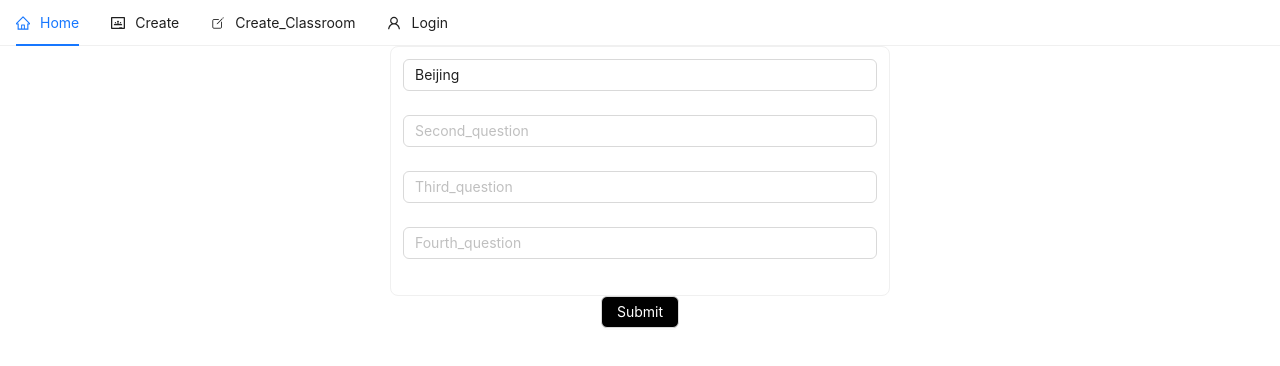
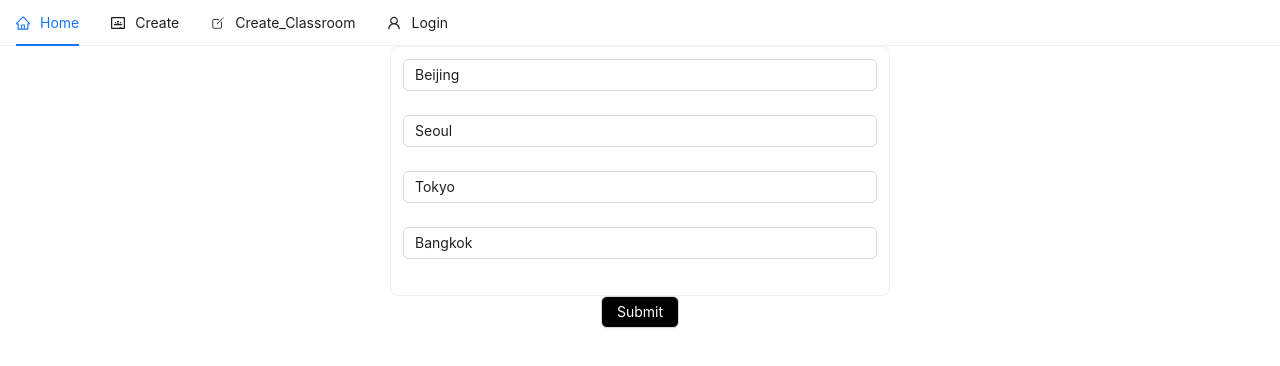
Before and after one commit to abunaserkayes0/Questions, a Next.js app: page /update/1 in a window 1280 px wide. Shown: the top 366 px of the page. Built offline with nearby package versions, Linux system fonts and the light colour scheme.

Commit message:
update data field

```diff
--- a/app/update/[id]/page.tsx
+++ b/app/update/[id]/page.tsx
@@ -1,44 +1,38 @@
 "use client";
-import React, { useState } from "react";
+import React, { useEffect, useState } from "react";
 import { Button, Card, Form, Input } from "antd";
 import questions from "../../../data/db";
-import { Controller, set, useForm } from "react-hook-form";
+import { Controller, useForm } from "react-hook-form";
 import { ErrorMessage } from "@hookform/error-message";
 import { usePathname } from "next/navigation";
 
 export default function UpdatePage() {
   const pathname = usePathname();
   const id = parseInt(pathname.slice(8));
+
   const singleQuestion = questions.find((question) => question.id == id);
+
   const [form] = Form.useForm();
 
   const [firstField, setFirstField] = useState(singleQuestion?.question_1);
-  /* const [secondField, setSecondField] = useState(singleQuestion?.question_2);
+  const [secondField, setSecondField] = useState(singleQuestion?.question_2);
   const [thirdField, setThirdField] = useState(singleQuestion?.question_3);
-  const [fourthField, setFouthField] = useState(singleQuestion?.question_4); */
-
-  /*  const handelFirstField=(e:any)=>
-  {
-    const inputField = ;
-    setFirstField(inputField)
-  } */
-  /* const handelSecondField=(e:any)=>
-  {
-    const inputField = e.target.value;
-    setFirstField(inputField)
-  }
-  const handelThirdField=(e:any)=>
-  {
-    const inputField = e.target.value;
-    setFirstField(inputField)
-  } */
+  const [fourthField, setFourthField] = useState(singleQuestion?.question_4);
 
   const {
     handleSubmit,
     control,
     formState: { errors },
+    setValue,
   } = useForm();
-  const onSubmit = (data: any) => console.log(data);
+  const onSubmit = (data: any) => {
+    data.question_first = firstField;
+    data.question_second = secondField;
+    data.question_third = thirdField;
+    data.question_fourth = fourthField;
+    console.log(data);
+  };
+
   return (
     <>
       <Form
@@ -91,7 +85,14 @@ export default function UpdatePage() {
                     control={control}
                     render={({ field }) => (
                       <Form.Item>
-                        <Input {...field} placeholder="Second_question" />
+                        <Input
+                          {...field}
+                          value={secondField}
+                          onChange={(e) => {
+                            setSecondField(e.target.value);
+                          }}
+                          placeholder="Second_question"
+                        />
                         <ErrorMessage
                           errors={errors}
                           name="question_2"
@@ -108,7 +109,14 @@ export default function UpdatePage() {
                     control={control}
                     render={({ field }) => (
                       <Form.Item>
-                        <Input {...field} placeholder="Third_question" />
+                        <Input
+                          {...field}
+                          value={thirdField}
+                          onChange={(e) => {
+                            setThirdField(e.target.value);
+                          }}
+                          placeholder="Third_question"
+                        />
                         <ErrorMessage
                           errors={errors}
                           name="question_3"
@@ -125,7 +133,14 @@ export default function UpdatePage() {
                     control={control}
                     render={({ field }) => (
                       <Form.Item>
-                        <Input {...field} placeholder="Fourth_question" />
+                        <Input
+                          {...field}
+                          value={fourthField}
+                          onChange={(e) => {
+                            setFourthField(e.target.value);
+                          }}
+                          placeholder="Fourth_question"
+                        />
                         <ErrorMessage
                           errors={errors}
                           name="question_4"
```
